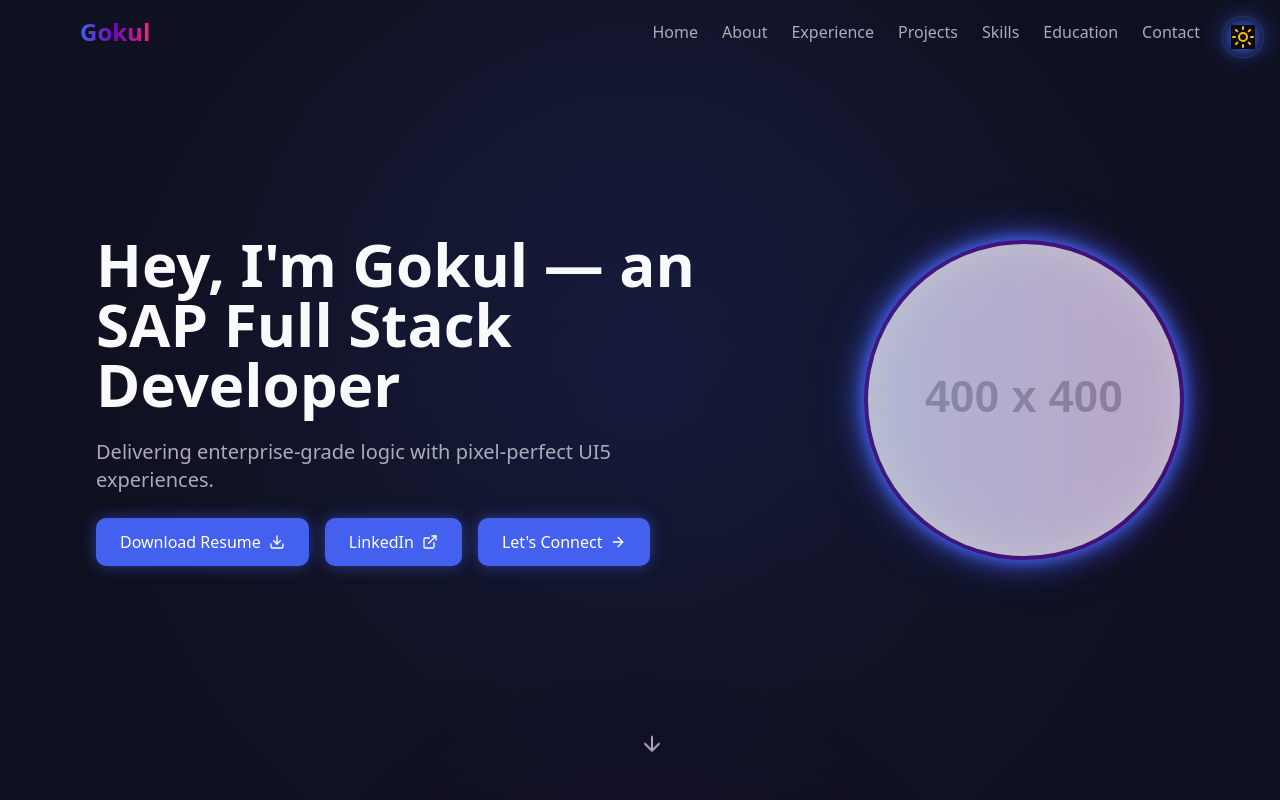
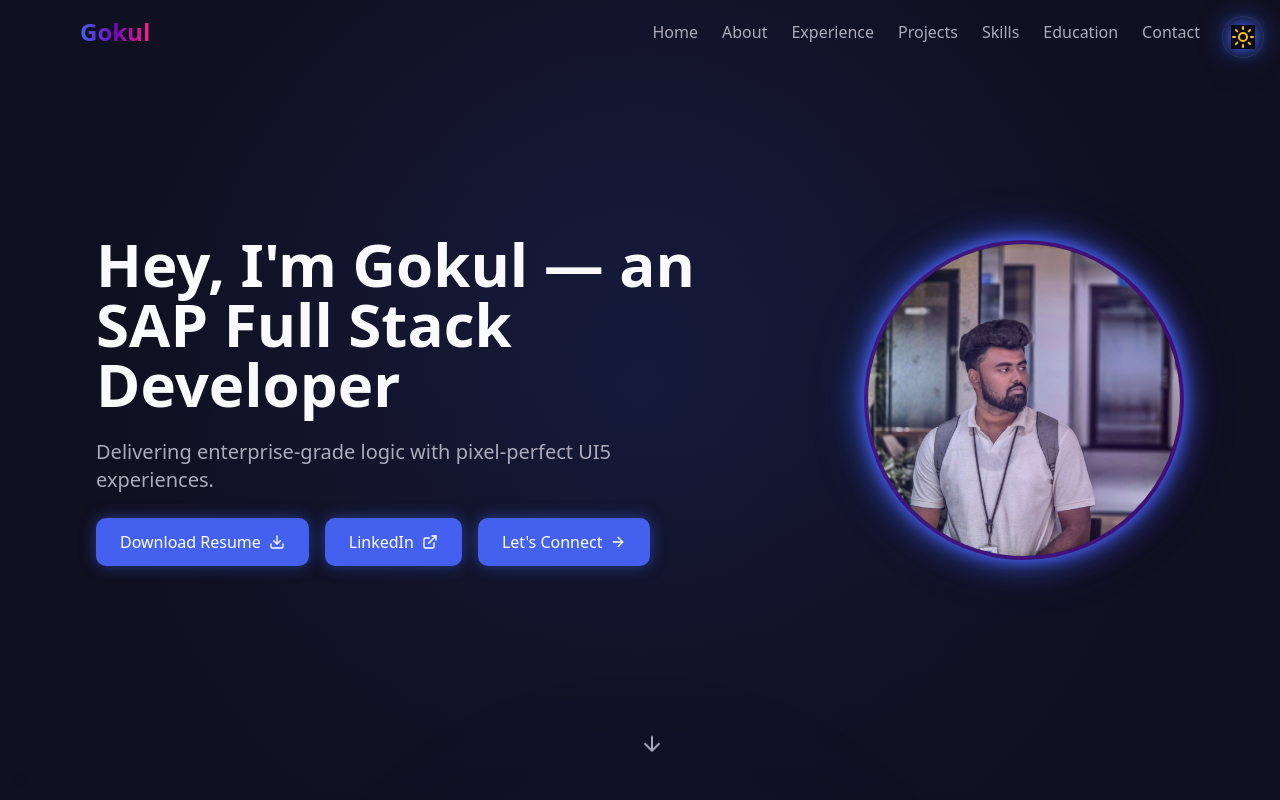
Before and after one commit to gokulyasu/gokul-portfolio, a React (Vite) app: page / in a window 1280 px wide. Shown: the top 800 px of the page. Built offline with nearby package versions, Linux system fonts and the light colour scheme.

Commit message:
Fix: Display profile image
Fixes the issue where the profile image is not displayed.

```diff
--- a/src/components/Hero.tsx
+++ b/src/components/Hero.tsx
@@ -2,11 +2,13 @@
 import { useEffect, useState } from "react";
 import portfolioData from "../data/portfolio";
 import { ExternalLink, Download, ArrowRight } from "lucide-react";
+import { Avatar, AvatarImage, AvatarFallback } from "@/components/ui/avatar";
 
 const Hero = () => {
-  const { name, title, hero_section, contact } = portfolioData;
+  const { name, title, hero_section, contact, profile_picture } = portfolioData;
   const [displayText, setDisplayText] = useState("");
   const [isTypingComplete, setIsTypingComplete] = useState(false);
+  const [imageLoaded, setImageLoaded] = useState(false);
 
   useEffect(() => {
     let currentIndex = 0;
@@ -42,6 +44,15 @@ const Hero = () => {
       default:
         break;
     }
+  };
+
+  const handleImageLoad = () => {
+    setImageLoaded(true);
+    console.log("Profile image loaded successfully");
+  };
+
+  const handleImageError = () => {
+    console.error("Failed to load profile image from", profile_picture.url);
   };
 
   return (
@@ -87,13 +98,17 @@ const Hero = () => {
               <div className="absolute inset-0 bg-gradient-to-r from-neon-blue to-neon-purple rounded-full blur-xl opacity-20 animate-pulse-glow"></div>
               <div className="profile-image overflow-hidden border-4 border-neon-purple/50 w-64 h-64 sm:w-80 sm:h-80">
                 <img
-                  src="/images/gokul-profile.jpg"
-                  alt={portfolioData.profile_picture.alt}
-                  onError={(e) => {
-                    e.currentTarget.src = "https://via.placeholder.com/400x400.png?text=Gokul+Prakash";
-                  }}
-                  className="w-full h-full object-cover"
+                  src={profile_picture.url}
+                  alt={profile_picture.alt}
+                  onLoad={handleImageLoad}
+                  onError={handleImageError}
+                  className={`w-full h-full object-cover transition-opacity duration-500 ${imageLoaded ? 'opacity-100' : 'opacity-0'}`}
                 />
+                {!imageLoaded && (
+                  <div className="absolute inset-0 flex items-center justify-center bg-muted text-muted-foreground">
+                    {name.split(' ').map(part => part[0]).join('')}
+                  </div>
+                )}
               </div>
               <div className="absolute inset-0 rounded-full shadow-[0_0_40px_rgba(114,9,183,0.3)] animate-pulse-glow"></div>
             </div>
```
